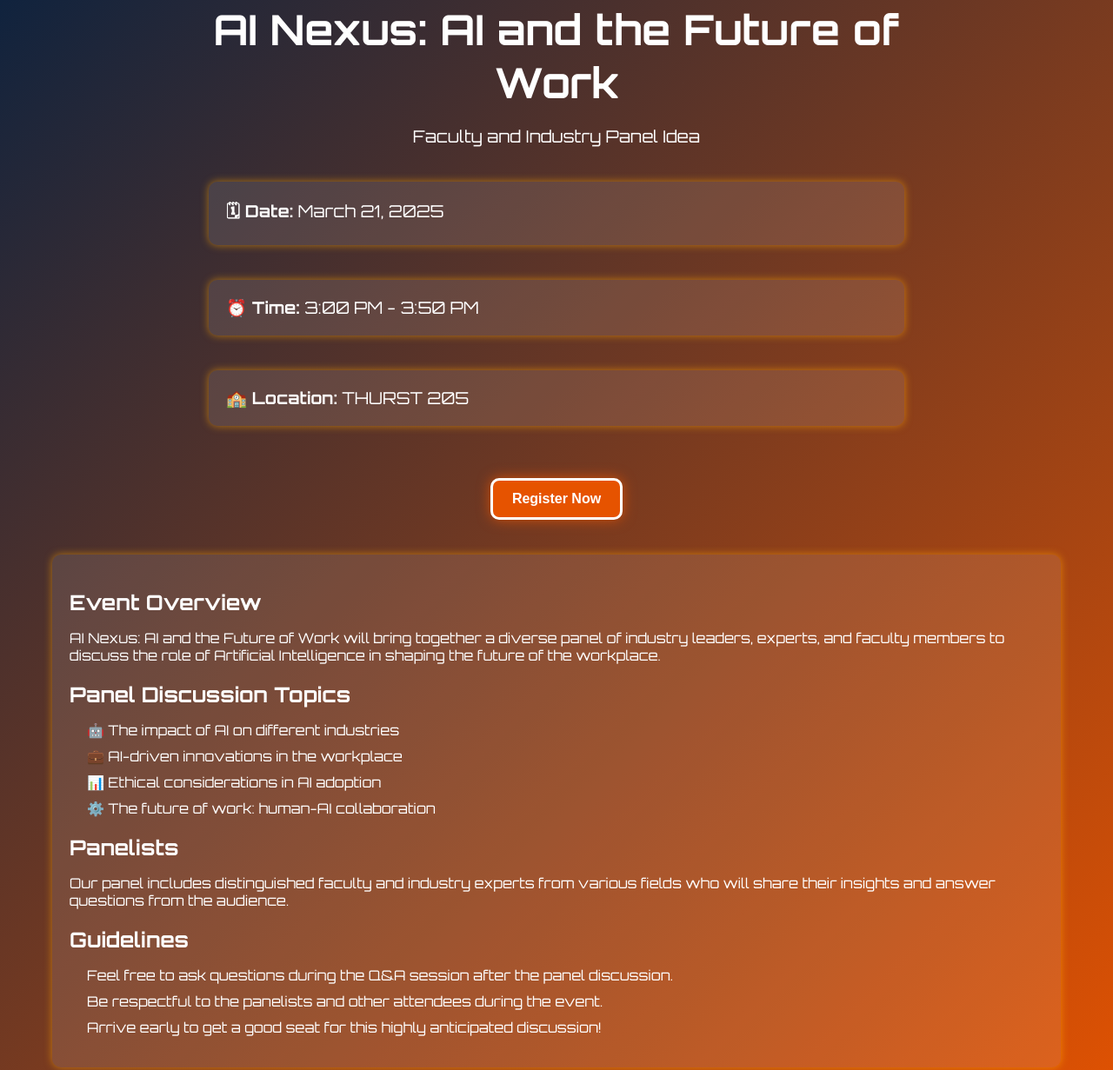
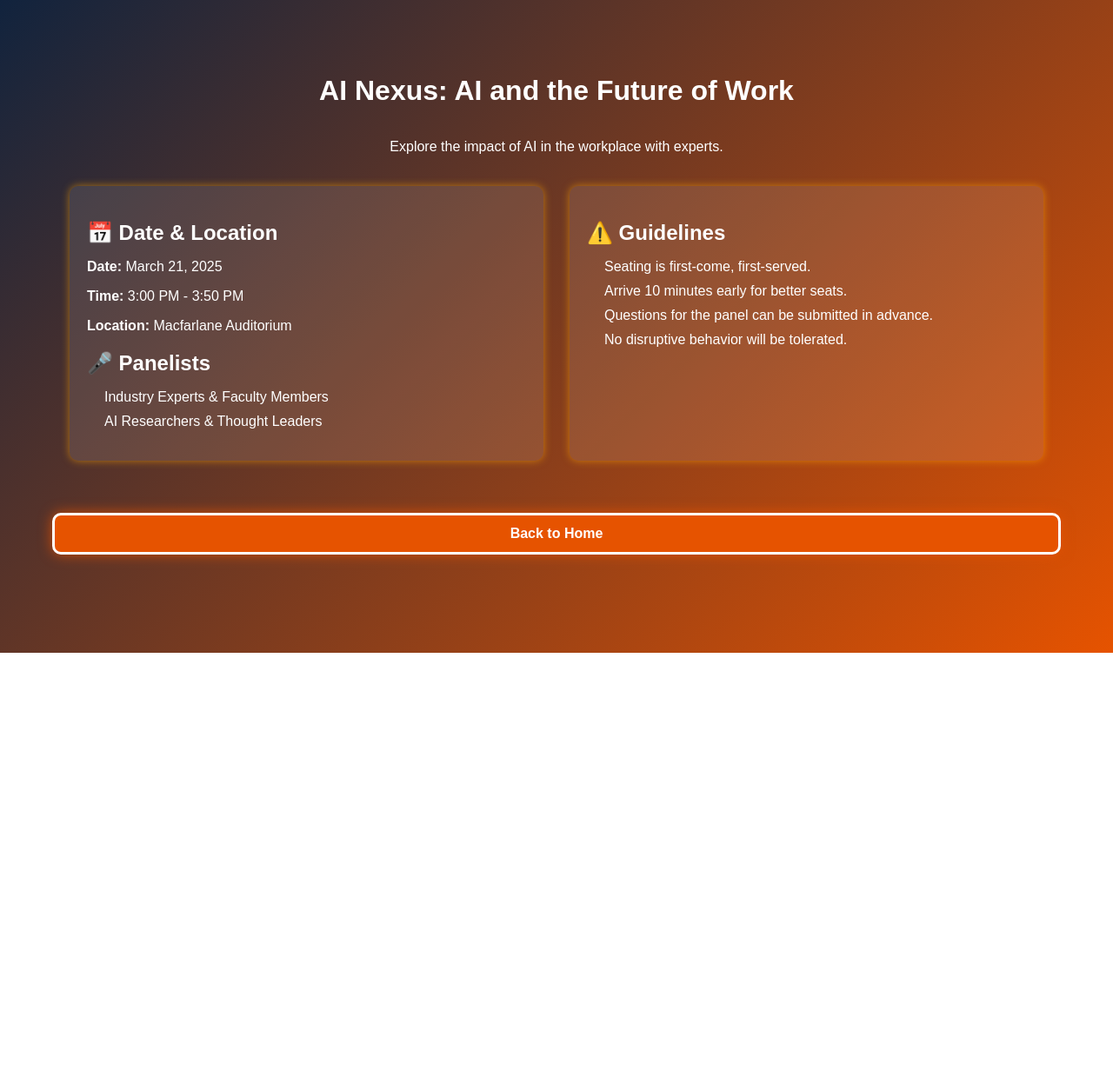
Before and after one commit to NateBaumes/Website, a plain HTML site: page ai-panel.html in a window 1280 px wide. Shown: the part 49-1280 px from the top of the page at 87% size. After the commit the page ends 800 px from the top, so only its background shows below. Drawn offline with Linux system fonts and the light colour scheme.

Commit message:
Update ai-panel.html

```diff
--- a/ai-panel.html
+++ b/ai-panel.html
@@ -4,50 +4,41 @@
     <meta charset="UTF-8">
     <meta name="viewport" content="width=device-width, initial-scale=1.0">
     <title>AI Nexus: AI and the Future of Work</title>
-    <link href="https://fonts.googleapis.com/css2?family=Orbitron:wght@400;700&display=swap" rel="stylesheet">
     <link rel="stylesheet" href="styles.css">
 </head>
 <body>
 
-    <!-- Floating Tech Orbs -->
-    <div class="orbs"></div>
+    <div class="container">
+        <h1 class="title">AI Nexus: AI and the Future of Work</h1>
+        <p class="subtitle">Explore the impact of AI in the workplace with experts.</p>
 
-    <div class="container">
-        <!-- Hero Section -->
-        <div class="hero">
-            <h1 class="title">AI Nexus: AI and the Future of Work</h1>
-            <p class="subtitle">Faculty and Industry Panel Idea</p>
-            <p class="event-details"><strong>🗓 Date:</strong> March 21, 2025</p>
-            <p class="event-details"><strong>⏰ Time:</strong> 3:00 PM - 3:50 PM</p>
-            <p class="event-details"><strong>🏫 Location:</strong> THURST 205</p>
-            <button class="button">Register Now</button>
+        <div class="event-container">
+            <!-- Left: Event Details -->
+            <div class="event-details">
+                <h2>📅 Date & Location</h2>
+                <p><strong>Date:</strong> March 21, 2025</p>
+                <p><strong>Time:</strong> 3:00 PM - 3:50 PM</p>
+                <p><strong>Location:</strong> Macfarlane Auditorium</p>
+
+                <h2>🎤 Panelists</h2>
+                <ul>
+                    <li>Industry Experts & Faculty Members</li>
+                    <li>AI Researchers & Thought Leaders</li>
+                </ul>
+            </div>
+
+            <!-- Right: Guidelines & Rules -->
+            <div class="guidelines">
+                <h2>⚠️ Guidelines</h2>
+                <ul>
+                    <li>Seating is first-come, first-served.</li>
+                    <li>Arrive 10 minutes early for better seats.</li>
+                    <li>Questions for the panel can be submitted in advance.</li>
+                    <li>No disruptive behavior will be tolerated.</li>
+                </ul>
+            </div>
         </div>
 
-        <!-- Panel Overview -->
-        <div class="guidelines">
-            <h2>Event Overview</h2>
-            <p>AI Nexus: AI and the Future of Work will bring together a diverse panel of industry leaders, experts, and faculty members to discuss the role of Artificial Intelligence in shaping the future of the workplace.</p>
-
-            <h2>Panel Discussion Topics</h2>
-            <ul>
-                <li>🤖 The impact of AI on different industries</li>
-                <li>💼 AI-driven innovations in the workplace</li>
-                <li>📊 Ethical considerations in AI adoption</li>
-                <li>⚙️ The future of work: human-AI collaboration</li>
-            </ul>
-
-            <h2>Panelists</h2>
-            <p>Our panel includes distinguished faculty and industry experts from various fields who will share their insights and answer questions from the audience.</p>
-
-            <h2>Guidelines</h2>
-            <ul>
-                <li>Feel free to ask questions during the Q&A session after the panel discussion.</li>
-                <li>Be respectful to the panelists and other attendees during the event.</li>
-                <li>Arrive early to get a good seat for this highly anticipated discussion!</li>
-            </ul>
-        </div>
-
-        <!-- Back to Home Button -->
         <a href="index.html" class="button">Back to Home</a>
     </div>
 
```
